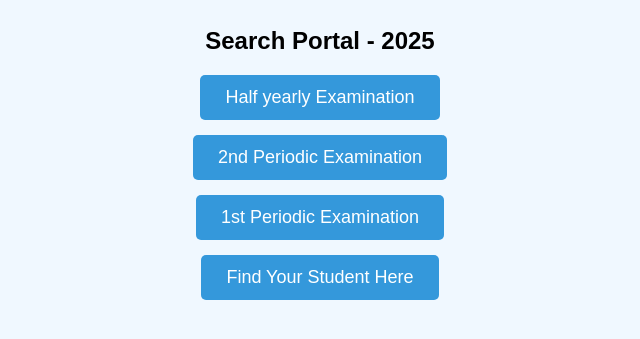
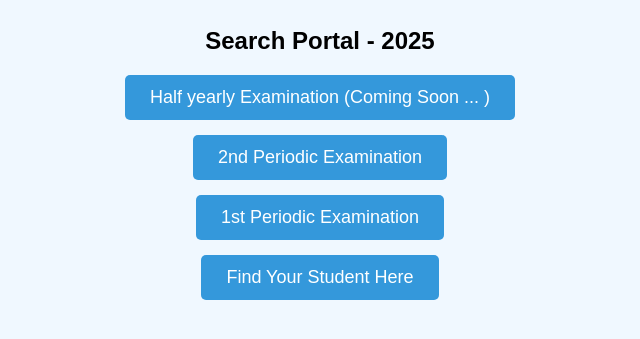
Before and after one commit to lanleimapublicschool/wordpress, a plain HTML site: page index.html in a window 1280 px wide. Shown: the part 109-448 px from the top of the page, without its empty margins (320-960 px from the left). Drawn offline with Linux system fonts and the light colour scheme.

Commit message:
Update index.html

```diff
--- a/index.html
+++ b/index.html
@@ -43,7 +43,7 @@
   <h2>Search Portal - 2025</h2>
 
   <ul>
-    <li><a href="half-yearly-2025.html">Half yearly Examination</a></li>
+    <li><a href="half-yearly-2025.html">Half yearly Examination (Coming Soon ... )</a></li>
     <li><a href="2nd-periodic-2025.html">2nd Periodic Examination</a></li>
     <li><a href="1st-periodic-2025.html">1st Periodic Examination</a></li>
     <li><a href="student-finder.html">Find Your Student Here</a></li>
```
